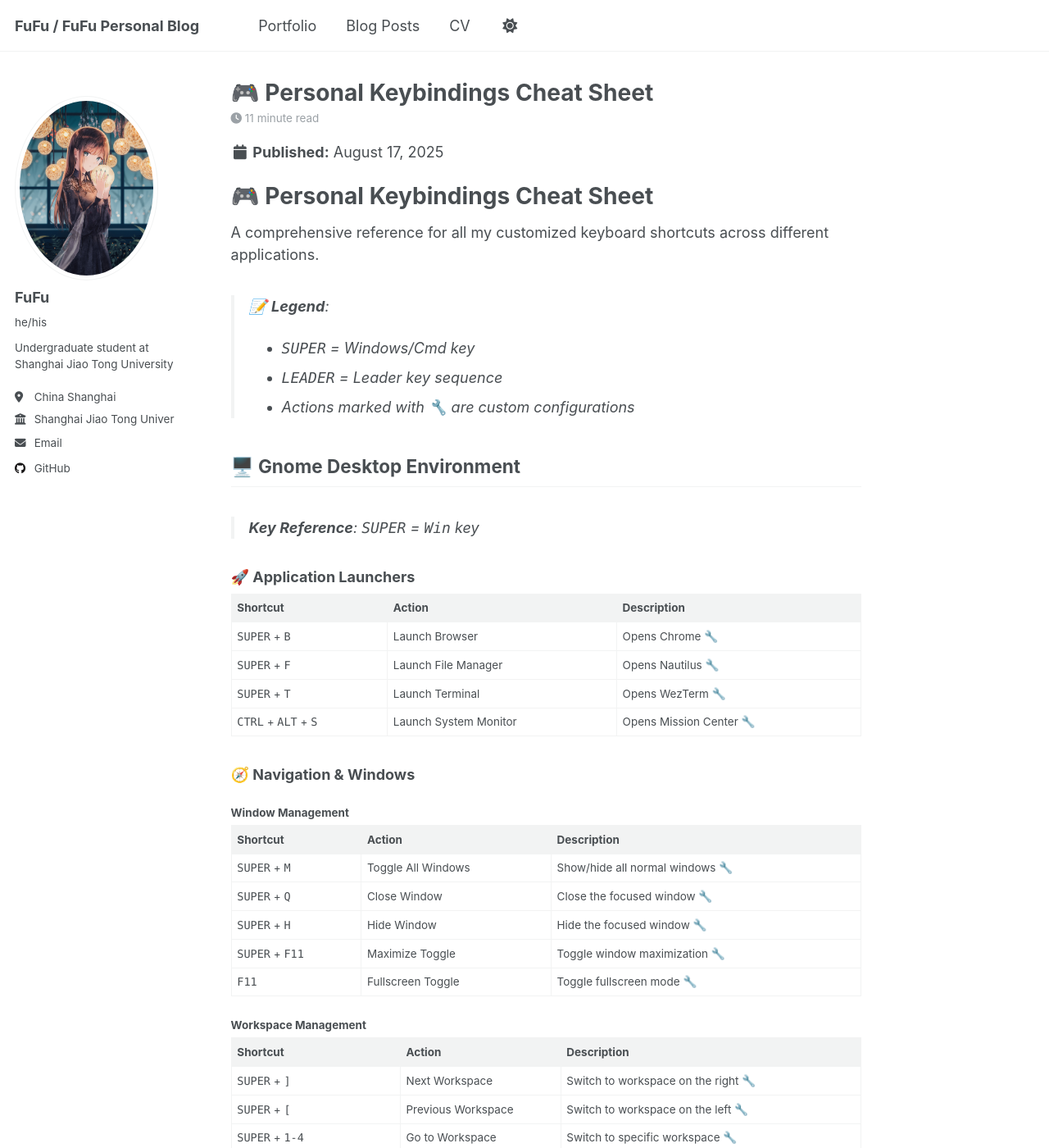
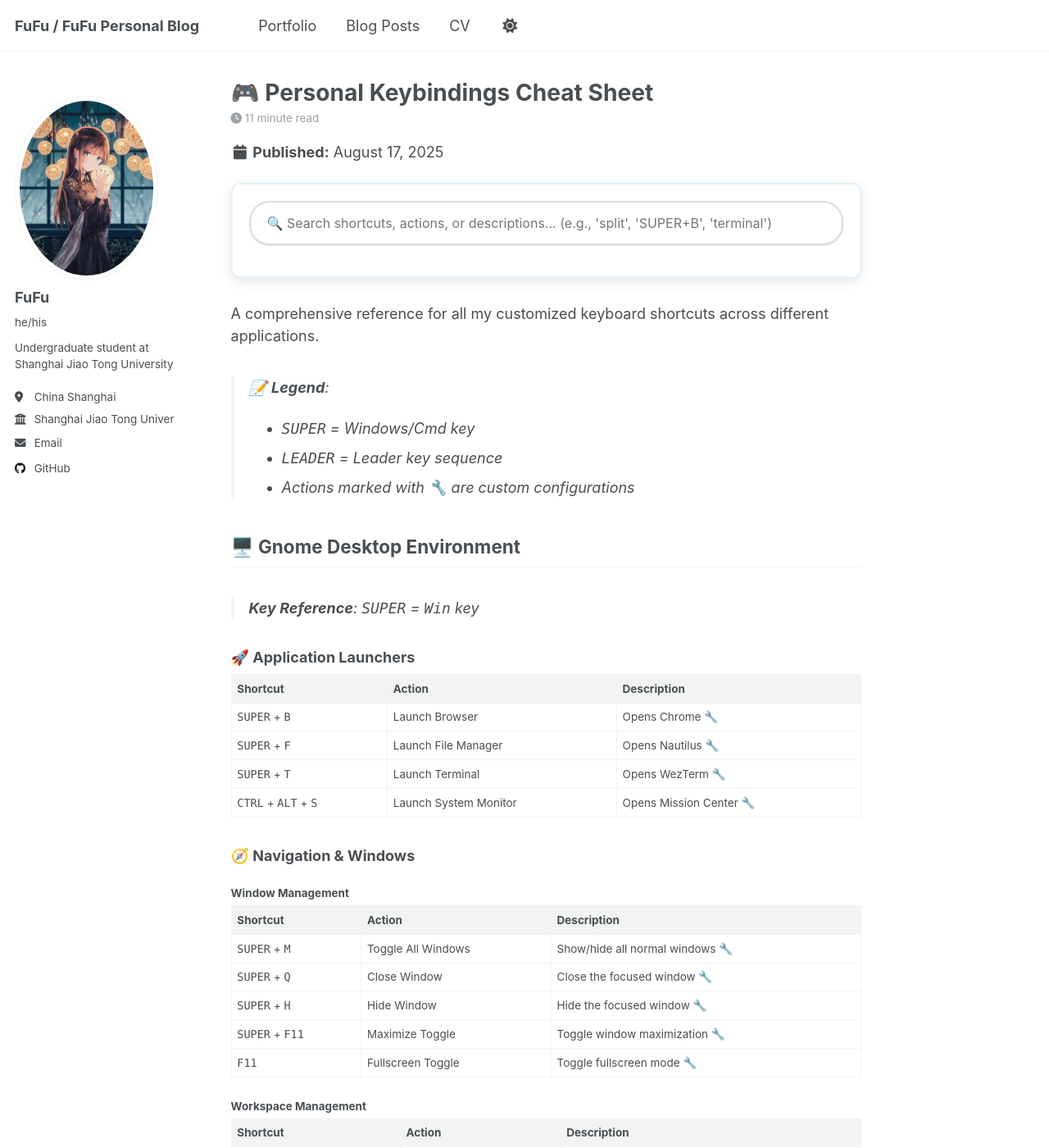
Before and after one commit to FuFutheBest/FuFutheBest.github.io, a Jekyll site: the page built from _posts/2025-08-17-Cheatography.md, in a window 1280 px wide and 1400 px high. Shown: the whole window at 82% size. Built offline with Jekyll 4.4.1, drawn with Linux system fonts in a browser that asks for light colours; part of the change alters nothing that is shown.

Commit message:
feat: add search bar

```diff
--- a/_posts/2025-08-17-Cheatography.md
+++ b/_posts/2025-08-17-Cheatography.md
@@ -10,9 +10,90 @@ tags:
 excerpt: "A comprehensive cheat sheet for keybindings across Gnome, WezTerm, and Neovim"
 ---
 
-<!-- markdownlint-disable MD033 -->
+<!-- Search Bar Styles -->
+<style>
+.search-container {
+  position: sticky;
+  top: 60px;
+  z-index: 1000;
+  background: white;
+  padding: 20px;
+  border-radius: 10px;
+  box-shadow: 0 4px 15px rgba(0,0,0,0.1);
+  margin-bottom: 30px;
+  border: 2px solid #e3f2fd;
+}
 
-# 🎮 Personal Keybindings Cheat Sheet
+.search-box {
+  width: 100%;
+  padding: 15px 20px;
+  font-size: 16px;
+  border: 2px solid #ddd;
+  border-radius: 25px;
+  outline: none;
+  transition: all 0.3s ease;
+  box-sizing: border-box;
+}
+
+.search-box:focus {
+  border-color: #3498db;
+  box-shadow: 0 0 0 3px rgba(52, 152, 219, 0.2);
+}
+
+.search-stats {
+  margin-top: 10px;
+  color: #7f8c8d;
+  font-size: 14px;
+  text-align: center;
+}
+
+.clear-search {
+  position: absolute;
+  right: 35px;
+  top: 50%;
+  transform: translateY(-50%);
+  background: #e74c3c;
+  color: white;
+  border: none;
+  border-radius: 50%;
+  width: 25px;
+  height: 25px;
+  cursor: pointer;
+  font-size: 12px;
+  display: none;
+}
+
+.highlight {
+  background-color: #fff3cd;
+  padding: 2px 4px;
+  border-radius: 3px;
+  font-weight: bold;
+  border: 1px solid #ffeaa7;
+}
+
+.hidden-row {
+  display: none;
+}
+
+tr:hover {
+  background-color: #f8f9ff;
+}
+</style>
+
+<!-- Search Bar -->
+<div class="search-container">
+  <div style="position: relative;">
+    <input
+      type="text"
+      id="searchInput"
+      class="search-box"
+      placeholder="🔍 Search shortcuts, actions, or descriptions... (e.g., 'split', 'SUPER+B', 'terminal')"
+      autocomplete="off"
+    >
+    <button id="clearSearch" class="clear-search" title="Clear search">×</button>
+  </div>
+  <div id="searchStats" class="search-stats"></div>
+</div>
 
 A comprehensive reference for all my customized keyboard shortcuts across different applications.
 
@@ -421,4 +502,162 @@ A comprehensive reference for all my customized keyboard shortcuts across differ
 
 ---
 
-<!-- markdownlint-enable MD033 -->
+<!-- Search Functionality -->
+<script>
+// Search functionality
+const searchInput = document.getElementById('searchInput');
+const clearButton = document.getElementById('clearSearch');
+const searchStats = document.getElementById('searchStats');
+let allRows = [];
+let totalResults = 0;
+
+// Initialize when DOM is loaded
+document.addEventListener('DOMContentLoaded', function() {
+  // Get all table rows except headers
+  allRows = Array.from(document.querySelectorAll('tr')).filter(row => {
+    return !row.querySelector('th') && row.cells && row.cells.length > 0;
+  });
+
+  updateSearchStats();
+});
+
+// Debounce function to improve performance
+function debounce(func, wait) {
+  let timeout;
+  return function executedFunction(...args) {
+    const later = () => {
+      clearTimeout(timeout);
+      func(...args);
+    };
+    clearTimeout(timeout);
+    timeout = setTimeout(later, wait);
+  };
+}
+
+// Remove previous highlights
+function removeHighlights() {
+  document.querySelectorAll('.highlight').forEach(el => {
+    const parent = el.parentNode;
+    parent.replaceChild(document.createTextNode(el.textContent), el);
+    parent.normalize();
+  });
+}
+
+// Highlight search terms
+function highlightText(element, searchTerm) {
+  if (!searchTerm.trim()) return;
+
+  const textNodes = [];
+  const walker = document.createTreeWalker(
+    element,
+    NodeFilter.SHOW_TEXT,
+    null,
+    false
+  );
+
+  let node;
+  while (node = walker.nextNode()) {
+    textNodes.push(node);
+  }
+
+  textNodes.forEach(textNode => {
+    const text = textNode.textContent;
+    const regex = new RegExp(`(${searchTerm.replace(/[.*+?^${}()|[\]\\]/g, '\\$&')})`, 'gi');
+
+    if (regex.test(text)) {
+      const highlightedHTML = text.replace(regex, '<span class="highlight">$1</span>');
+      const wrapper = document.createElement('div');
+      wrapper.innerHTML = highlightedHTML;
+
+      while (wrapper.firstChild) {
+        textNode.parentNode.insertBefore(wrapper.firstChild, textNode);
+      }
+      textNode.remove();
+    }
+  });
+}
+
+// Search function
+function performSearch() {
+  const searchTerm = searchInput.value.toLowerCase().trim();
+  removeHighlights();
+  totalResults = 0;
+
+  if (!searchTerm) {
+    // Show all rows if search is empty
+    allRows.forEach(row => {
+      row.classList.remove('hidden-row');
+    });
+    clearButton.style.display = 'none';
+    updateSearchStats();
+    return;
+  }
+
+  clearButton.style.display = 'block';
+
+  allRows.forEach(row => {
+    const rowText = row.textContent.toLowerCase();
+    const isMatch = rowText.includes(searchTerm);
+
+    if (isMatch) {
+      row.classList.remove('hidden-row');
+      highlightText(row, searchTerm);
+      totalResults++;
+    } else {
+      row.classList.add('hidden-row');
+    }
+  });
+
+  updateSearchStats();
+}
+
+// Update search statistics
+function updateSearchStats() {
+  if (!searchInput.value.trim()) {
+    searchStats.textContent = `Ready to search ${allRows.length} shortcuts`;
+    searchStats.style.color = '#7f8c8d';
+  } else if (totalResults === 0) {
+    searchStats.textContent = 'No results found';
+    searchStats.style.color = '#e74c3c';
+  } else {
+    searchStats.textContent = `Found ${totalResults} result${totalResults !== 1 ? 's' : ''}`;
+    searchStats.style.color = '#27ae60';
+  }
+}
+
+// Clear search
+function clearSearch() {
+  searchInput.value = '';
+  removeHighlights();
+  allRows.forEach(row => row.classList.remove('hidden-row'));
+  clearButton.style.display = 'none';
+  updateSearchStats();
+  searchInput.focus();
+}
+
+// Event listeners
+if (searchInput) {
+  searchInput.addEventListener('input', debounce(performSearch, 300));
+}
+
+if (clearButton) {
+  clearButton.addEventListener('click', clearSearch);
+}
+
+// Keyboard shortcuts for search
+document.addEventListener('keydown', function(e) {
+  // Ctrl/Cmd + F to focus search
+  if ((e.ctrlKey || e.metaKey) && e.key === 'f') {
+    e.preventDefault();
+    if (searchInput) {
+      searchInput.focus();
+      searchInput.select();
+    }
+  }
+
+  // Escape to clear search
+  if (e.key === 'Escape' && document.activeElement === searchInput) {
+    clearSearch();
+  }
+});
+</script>
```
